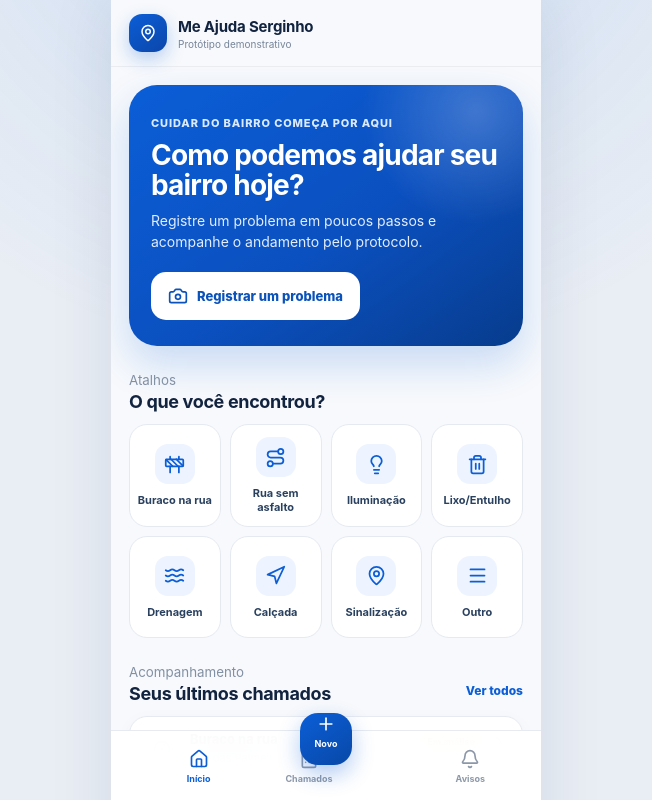
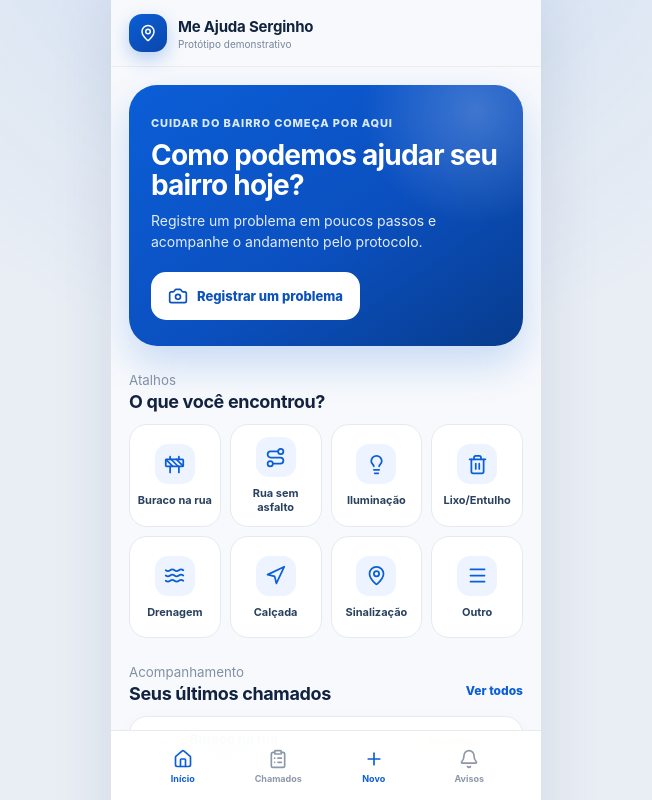
Before and after one commit to rhenanjogafacil123/meajudaserginho, a React (Vite) app: page / in a window 1280 px wide. Shown: the top 800 px of the page, without its empty margins (314-966 px from the left). Built offline with nearby package versions, Linux system fonts and the light colour scheme.

Commit message:
fix: align four bottom navigation items evenly

```diff
--- a/src/styles.css
+++ b/src/styles.css
@@ -423,7 +423,7 @@ button:disabled { cursor: not-allowed; opacity: .5; }
   backdrop-filter: blur(18px);
   border-top: 1px solid #e7ebf1;
   display: grid;
-  grid-template-columns: 1fr 1fr 1fr;
+  grid-template-columns: repeat(4, 1fr);
   align-items: center;
 }
 
@@ -440,26 +440,16 @@ button:disabled { cursor: not-allowed; opacity: .5; }
 }
 .bottom-nav button.active { color: #0b5ed7; }
 .bottom-nav .new-button {
-  position: absolute;
-  left: 50%;
-  top: -18px;
-  transform: translateX(-50%);
-  width: 52px;
-  height: 52px;
+  position: static;
+  width: auto;
+  height: auto;
   margin: 0;
-  border-radius: 18px;
-  background: linear-gradient(145deg, #0b5ed7, #0848a7);
-  color: white;
-  box-shadow: 0 9px 22px rgba(11,94,215,.32);
-  z-index: 2;
-}
-
-.bottom-nav > button:nth-child(2) {
-  margin-right: 34px;
-}
-
-.bottom-nav > button:nth-child(4) {
-  margin-left: 34px;
+  transform: none;
+  border-radius: 0;
+  background: none;
+  box-shadow: none;
+  color: #0b5ed7;
+  z-index: auto;
 }
 
 @media (min-width: 431px) {
```
